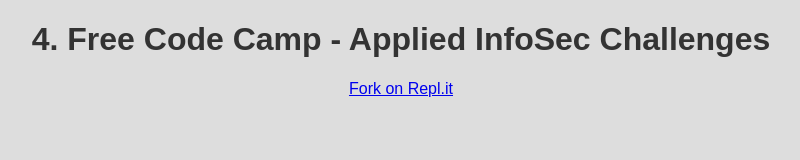
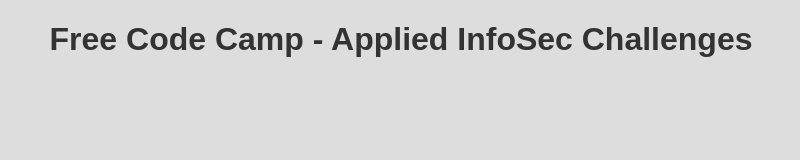
Before and after one commit to AjiMk/free-code-camp-express-app, a website: page views/index.html in a window 1280 px wide. Shown: the whole page, without its empty margins (239-1039 px from the left). Drawn offline with Linux system fonts and the light colour scheme; files that its build step writes are made by us from their sources.

Commit message:
content changed

```diff
--- a/views/index.html
+++ b/views/index.html
@@ -13,18 +13,11 @@
   <body>
     <header>
       <h1>
-        4. Free Code Camp - Applied InfoSec Challenges
+        Free Code Camp - Applied InfoSec Challenges
       </h1>
     </header>
 
     <main>
     </main>
-
-    <footer>
-      <a href="https://repl.it/github/freeCodeCamp/boilerplate-infosec">
-        Fork on Repl.it
-      </a>
-    </footer>
-
   </body>
 </html>
```
